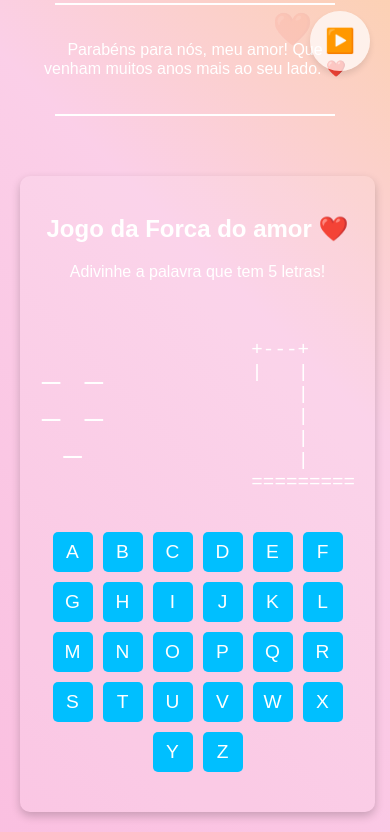
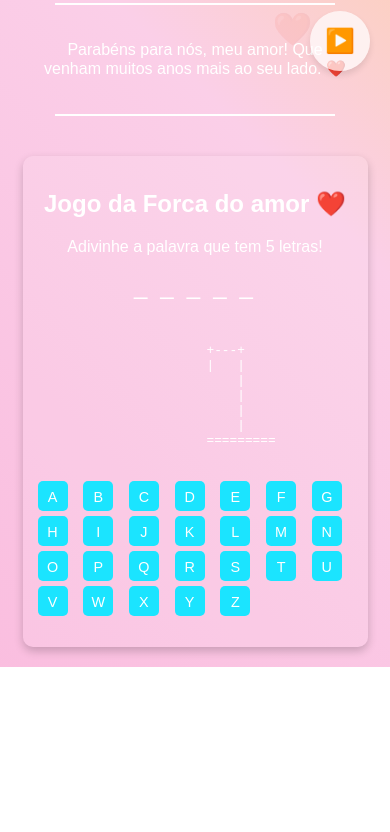
Before and after one commit to kilats2/site, a plain HTML site: page index.html in a window 390 px wide. Shown: the part 753-1585 px from the top of the page. After the commit the page ends 1420 px from the top, so only its background shows below. Drawn offline with Linux system fonts and the light colour scheme.

Commit message:
Update styles.css

```diff
--- a/styles.css
+++ b/styles.css
@@ -169,11 +169,11 @@
 
         .hangman-container {
     text-align: center;
-            margin-top: 40px;
-            padding: 20px;
+    margin-top: 20px;
+    padding: 15px;
     background: rgba(255, 255, 255, 0.1);
     border-radius: 10px;
-            max-width: 600px;
+    max-width: 500px;
     width: 90%;
     margin-left: auto;
     margin-right: auto;
@@ -182,44 +182,48 @@
 
 .hangman-container h2 {
     color: #ffffff;
+    font-size: 1.5rem;  /* Título menor */
 }
 
 .game-area {
     display: flex;
-            justify-content: space-around;
+    flex-direction: column;  /* Empilha para telas menores */
     align-items: center;
-            margin-bottom: 20px;
+    margin-bottom: 10px;
 }
 
 .word-display {
-            font-size: 2rem;
-            letter-spacing: 0.5rem;
+    font-size: 1.8rem;  /* Reduz o tamanho da palavra */
+    letter-spacing: 0.3rem;
+    margin-bottom: 15px;
 }
 
 .hangman {
     font-family: monospace;
-            font-size: 1.2rem;
+    font-size: 1rem;  /* Reduz a forca */
     white-space: pre;
     text-align: left;
 }
 
 .letters-container {
-            display: flex;
-            flex-wrap: wrap;
+    display: grid;
+    grid-template-columns: repeat(7, 1fr);  /* Máximo de 7 letras por linha */
+    gap: 5px;
     justify-content: center;
-            gap: 10px;
+    margin-top: 20px;
 }
 
 .letter-btn {
-            width: 40px;
-            height: 40px;
-            font-size: 1.2rem;
-            background: #00bfff;
+    width: 35px;
+    height: 35px;
+    font-size: 1rem;  /* Botões menores */
+    background: #1be4ff;
     border: none;
     border-radius: 5px;
     cursor: pointer;
     color: #ffffff;
-            transition: background 0.3s ease;
+    text-align: center;
+    line-height: 35px;  /* Centraliza o texto */
 }
 
 .letter-btn:hover {
@@ -227,12 +231,12 @@
 }
 
 .letter-btn.correct {
-            background: #4CAF50; /* Verde ao acertar */
+    background: #4CAF50;
     color: white;
 }
 
 .letter-btn.wrong {
-            background: #E53935; /* Vermelho ao errar */
+    background: #E53935;
     color: white;
 }
 
@@ -241,7 +245,25 @@
 }
 
 #message {
-            margin-top: 20px;
-            font-size: 1.2rem;
+    margin-top: 15px;
+    font-size: 1rem;
     font-weight: bold;
 }
+
+@media (max-width: 480px) {
+    .letter-btn {
+        width: 30px;
+        height: 30px;
+        font-size: 0.9rem;
+        line-height: 30px;
+    }
+
+    .word-display {
+        font-size: 1.5rem;
+        letter-spacing: 0.2rem;
+    }
+
+    .hangman {
+        font-size: 0.8rem;
+    }
+}
```
Lines whose indentation alone changed are shown as unchanged.
